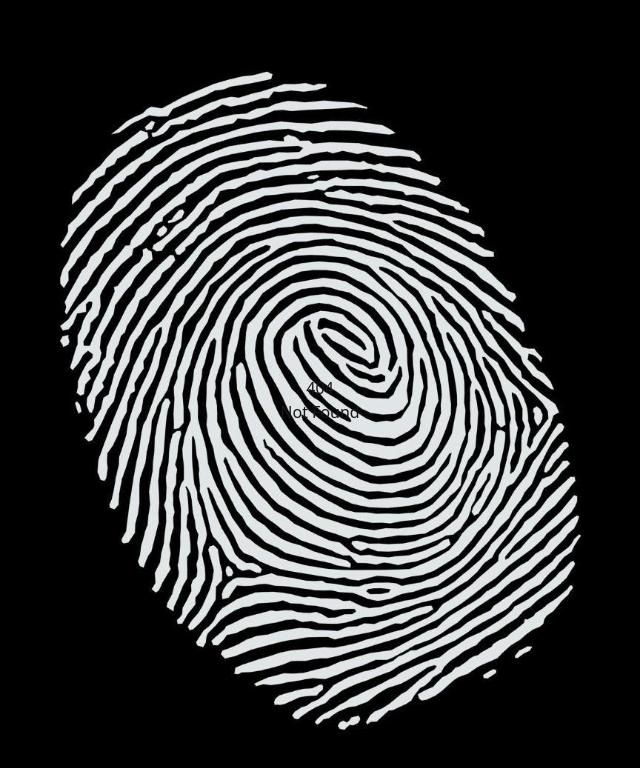
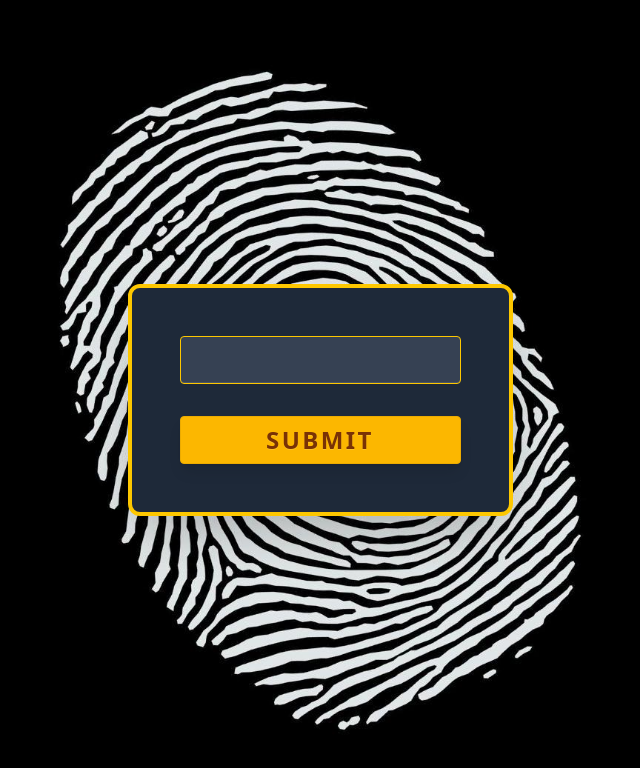
Before and after one commit to McCune1224/find-the-mole, a SvelteKit app: page /survival in a window 1280 px wide. Before the commit this address had no page. Shown: the top 768 px of the page, without its empty margins (320-960 px from the left). Built offline with nearby package versions, Linux system fonts and the light colour scheme.

Commit message:
player submission page style setup?

```diff
--- a/src/routes/+page.svelte
+++ b/src/routes/+page.svelte
@@ -5,7 +5,5 @@
 </h1>
 <div class="flex flex-col gap-10 w-full max-w-lg">
 	<a href="/survival" class="btn btn-primary big-btn w-full">Survival Mode</a>
-	<a href="/player-input" class="btn btn-secondary big-btn w-full"
-		>Player List</a
-	>
+	<a href="/players" class="btn btn-secondary big-btn w-full">Player List</a>
 </div>
--- /dev/null
+++ b/src/routes/survival/+page.svelte
@@ -0,0 +1,28 @@
+<script>
+	let playerName = "";
+	function handleSubmit() {
+		// Replace with your submit logic
+		alert(`Submitted: ${playerName}`);
+	}
+</script>
+
+<div class="flex flex-col items-center justify-center min-h-screen">
+	<div
+		class="bg-gray-800 border-4 border-yellow-400 rounded-xl shadow-2xl p-12 w-full max-w-lg"
+	>
+		<form on:submit|preventDefault={handleSubmit} class="flex flex-col gap-8">
+			<input
+				type="text"
+				bind:value={playerName}
+				class="input input-lg input-bordered w-full font-mono text-xl bg-gray-700 text-yellow-200 border-yellow-400 focus:outline-none focus:border-yellow-500"
+				required
+			/>
+			<button
+				type="submit"
+				class="btn btn-lg btn-warning w-full text-2xl font-bold tracking-widest shadow-lg"
+			>
+				SUBMIT
+			</button>
+		</form>
+	</div>
+</div>
```
Also changed, not shown: src/routes/survive/+page.svelte (deleted).
